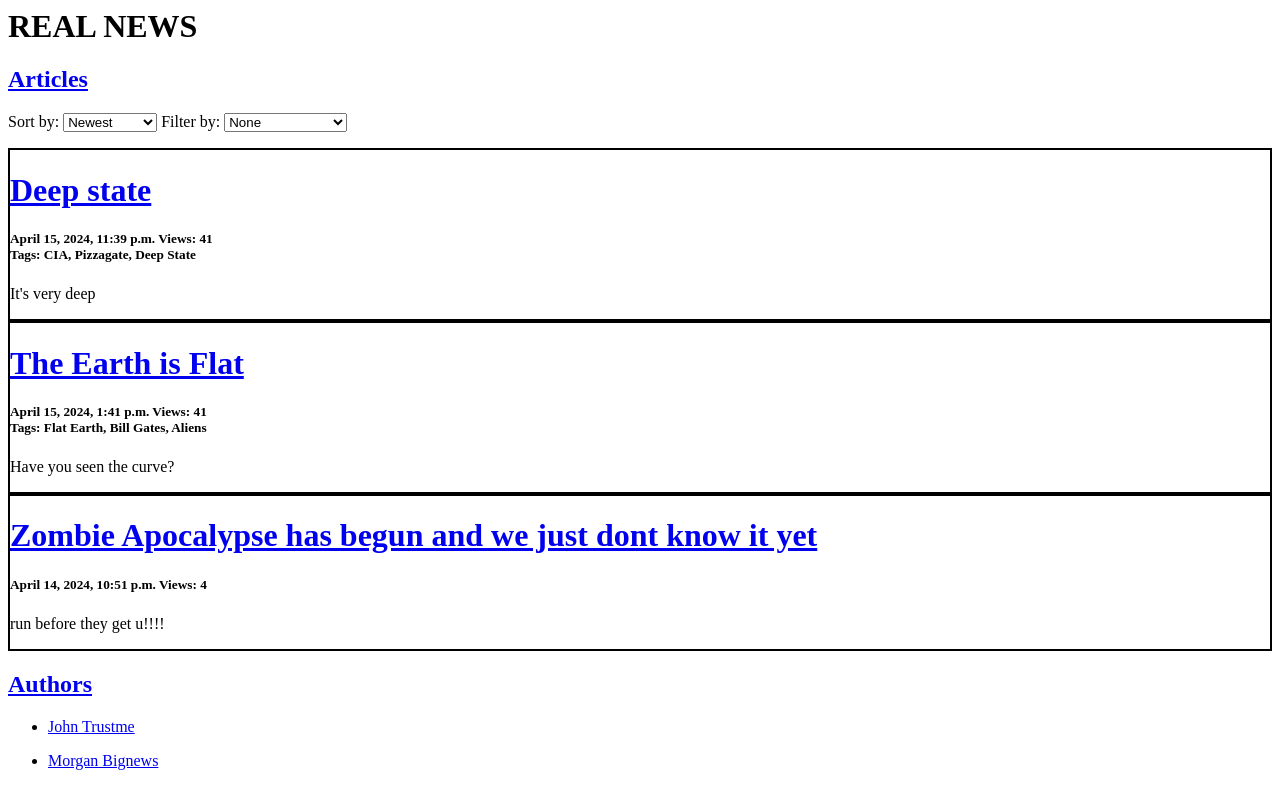
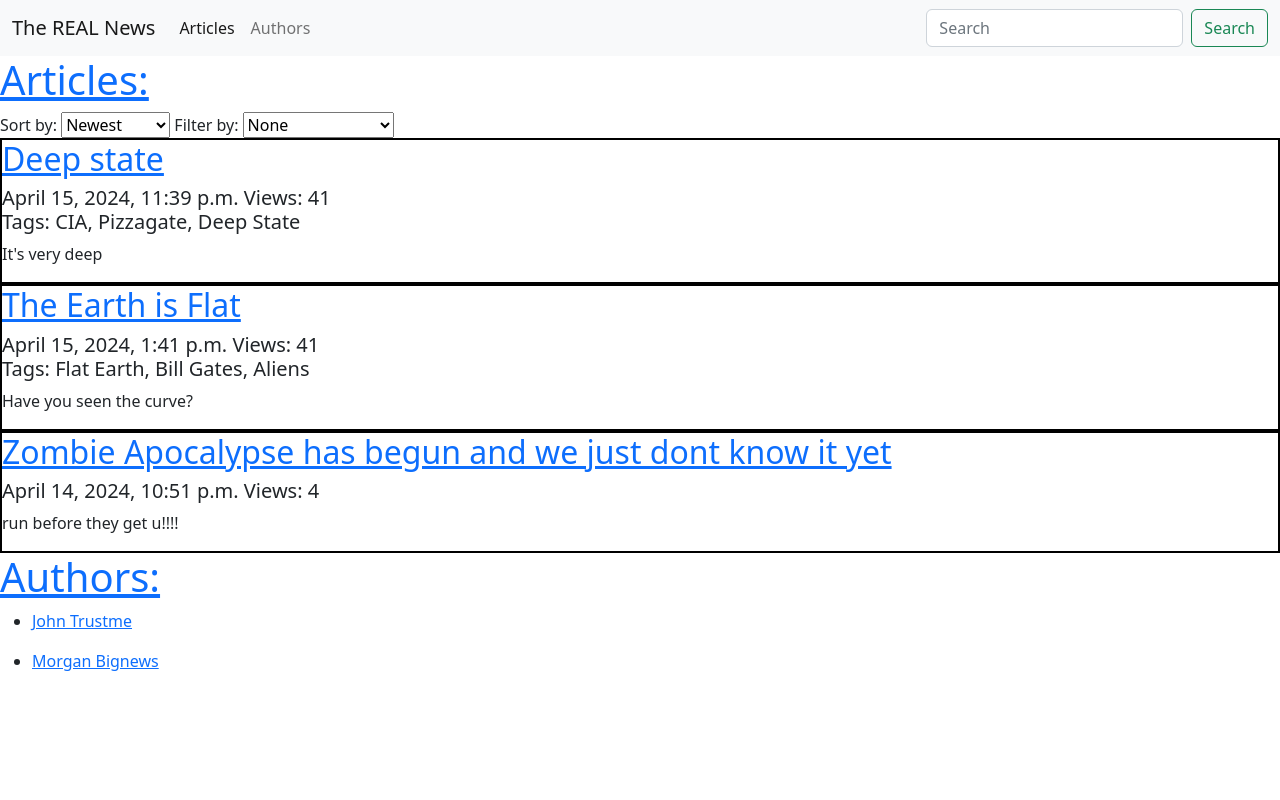
Before and after one commit to chessjodo/django-website, a Django app: page / in a window 1280 px wide. Run offline with Django 5.2, Linux system fonts and the light colour scheme; data comes from the database, SQL or seed files in the repository; both versions use the stored data as it was after the commit.

Commit message:
fix links in navbar and add to home screen

```diff
--- /dev/null
+++ b/website/articles/forms.py
@@ -0,0 +1,5 @@
+from django import forms
+
+class CommentForm(forms.Form):
+    heading = forms.CharField(max_length=150)
+    comment = forms.CharField(widget=forms.Textarea(attrs={"rows":"2", "cols":"30"}))
--- a/website/articles/templates/articles/home.html
+++ b/website/articles/templates/articles/home.html
@@ -1,5 +1,5 @@
-<h1>REAL NEWS</h1>
-<h2><a href="{% url "articles:index"  %}">Articles</a></h2>
+{% include 'base.html' %}
+<h1><a href="{% url "articles:index"  %}">Articles:</a></h1>
 <form action="{% url 'home'%}" method="get">
     <label for="article-sort">Sort by:</label>
     {% csrf_token %}
@@ -20,7 +20,7 @@
     <div>
         {% for article in articles_list %}
             <div style="border: 2px solid black;">
-                <h1><a href="{% url 'articles:article' article.id %}">{{ article.heading }}</a></h1>
+                <h2><a href="{% url 'articles:article' article.id %}">{{ article.heading }}</a></h2>
                 <h5> {{ article.pub_date }} Views: {{ article.view_count }}<br>
                     {% if article.tags.all %}
                     Tags:
@@ -36,7 +36,7 @@
     <p>No Articles are availabe.</p>
 {% endif %}
 
-<h2><a href="{% url "index"  %}">Authors</a></h2>
+<h1><a href="{% url "index"  %}">Authors:</a></h1>
 {% if authors %}
 <div>
   {% for author in authors %}
--- a/website/templates/navbar.html
+++ b/website/templates/navbar.html
@@ -1,13 +1,13 @@
 <nav class="navbar navbar-expand-lg bg-light">
   <div class="container-fluid">
-    <a class="navbar-brand" href="#">The REAL News</a>
+    <a class="navbar-brand" href="{% url 'home' %}">The REAL News</a>
     <button class="navbar-toggler" type="button" data-bs-toggle="collapse" data-bs-target="#navbarSupportedContent" aria-controls="navbarSupportedContent" aria-expanded="false" aria-label="Toggle navigation">
       <span class="navbar-toggler-icon"></span>
     </button>
     <div class="collapse navbar-collapse" id="navbarSupportedContent">
       <ul class="navbar-nav me-auto mb-2 mb-lg-0">
         <li class="nav-item">
-          <a class="nav-link active" aria-current="page" href="/articles">Home</a>
+          <a class="nav-link active" aria-current="page" href="/articles">Articles</a>
         </li>
         <li class="nav-item">
           <a class="nav-link" href="{% url 'index' %}">Authors</a>
```
Also changed, not shown: website/db.sqlite3.
